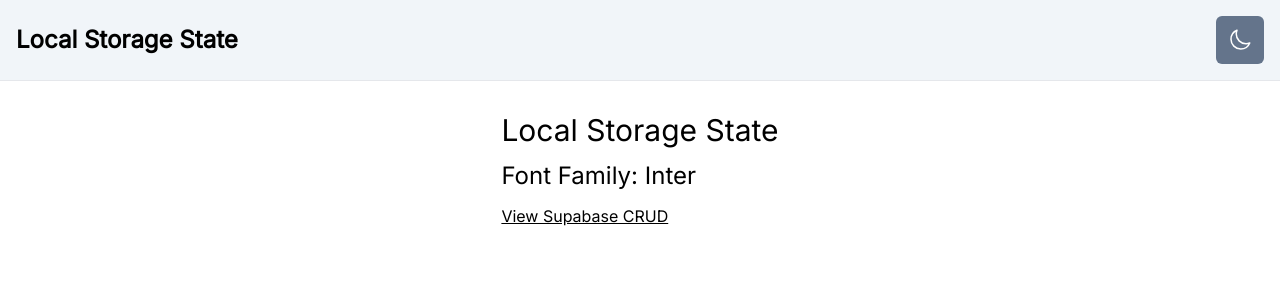
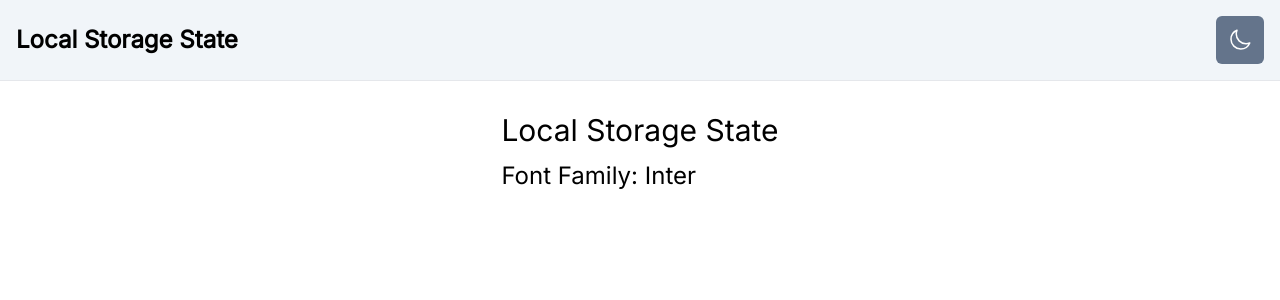
Before and after one commit to Ben888GitHub/nextjs-app-router-client-server, a Next.js app: page / in a window 1280 px wide. Shown: the top 300 px of the page. Built offline with nearby package versions, Linux system fonts and the light colour scheme.

Commit message:
disable link

```diff
--- a/app/components/Article.js
+++ b/app/components/Article.js
@@ -4,9 +4,9 @@ const Article = ({ title, fontFamily, link }) => (
 	<>
 		<p className="lg:text-3xl text-2xl mb-3 w-full">{title}</p>
 		<p className="lg:text-2xl text-xl mb-3">Font Family: {fontFamily}</p>
-		<Link href={link.url} className="underline">
+		{/* <Link href={link.url} className="underline">
 			{link.value}
-		</Link>
+		</Link> */}
 	</>
 );
 
```
